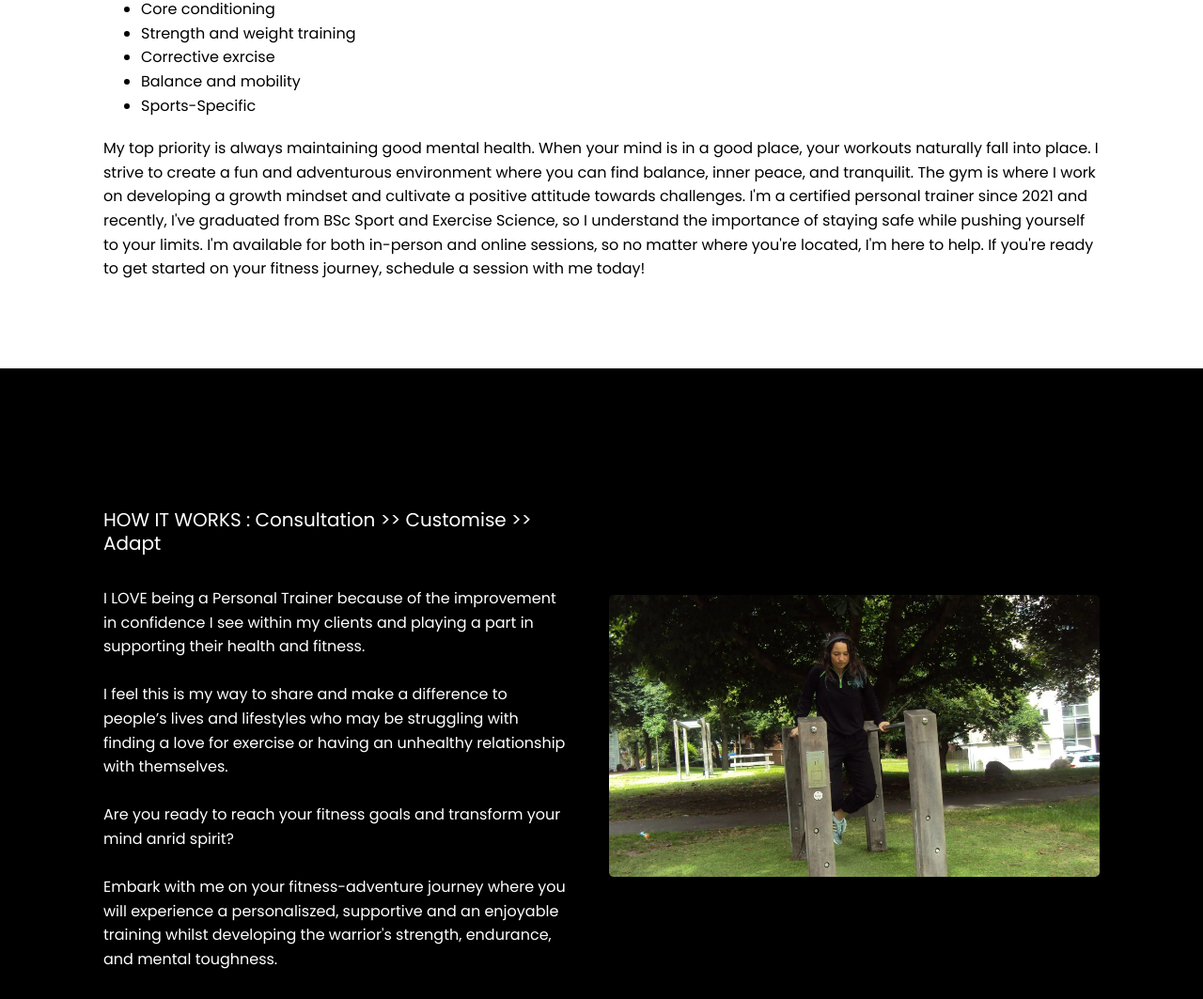
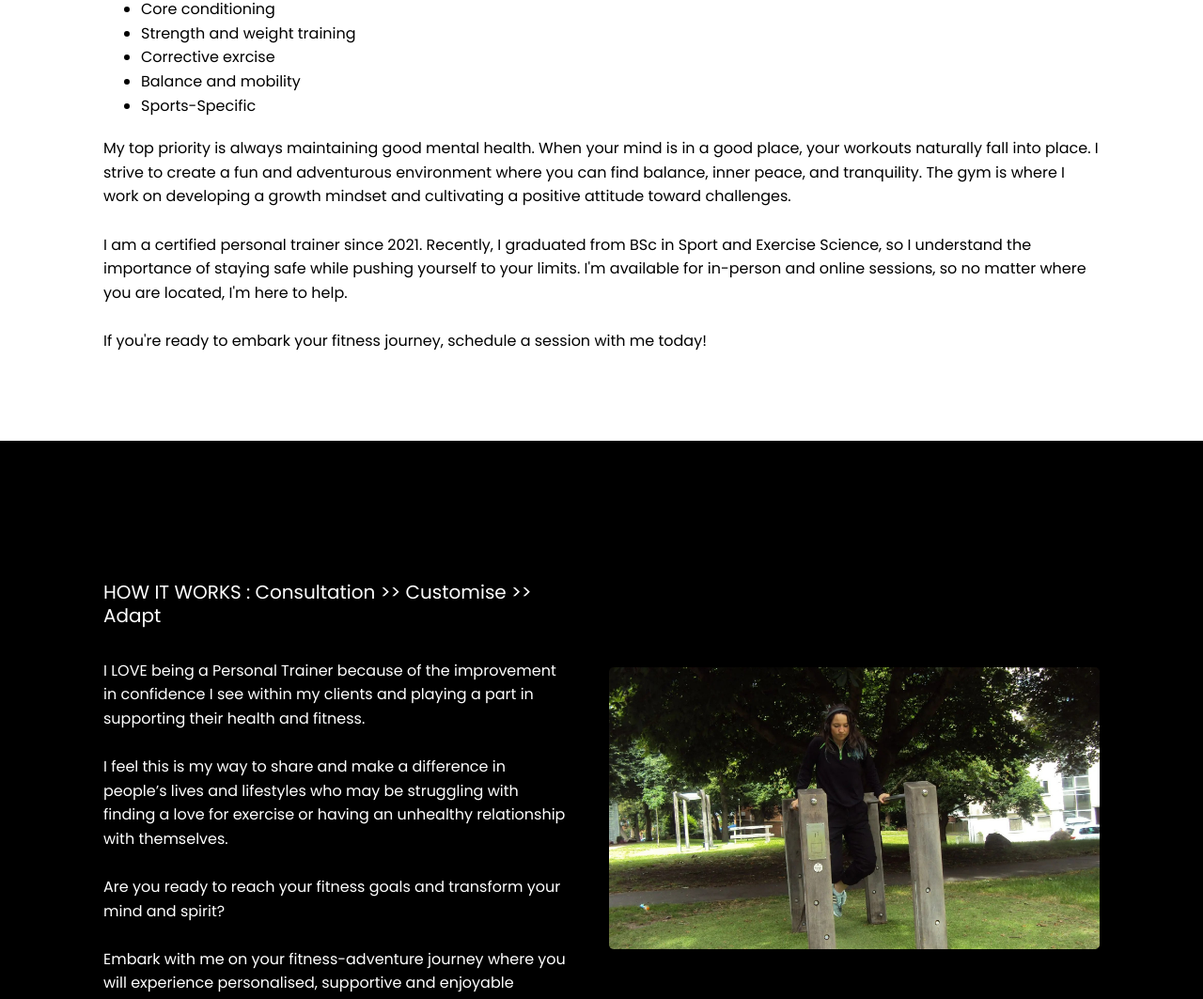
Before and after one commit to Art101-ui/Fitness, a plain HTML site: page public/index.html in a window 1280 px wide. Shown: the part 4514-5577 px from the top of the page at 94% size. Drawn offline with nearby package versions, Linux system fonts and the light colour scheme.

Commit message:
update files

```diff
--- a/public/index.html
+++ b/public/index.html
@@ -6,7 +6,7 @@
     <meta name="viewport" content="width=device-width, initial-scale=1.0" />
     <meta name="theme-color" content="#fb5b5b" />
     <meta
-      name ="description"
+      name="description"
       content="ZARA ANGELS FIT is a personal training business in Greater London, England. We provide professional fitness coaching to help you reach and exceed your health and fitness goals. With our tailored plans and dedicated team, we will help you get fit and stay fit!"
     />
     <meta name="keywords" content="keyword" />
@@ -75,7 +75,8 @@
             <li><a href="#about">About</a></li>
             <li class="sendEmail">
               <a href="#contact" class="email btn"
-                ><i class="fa fa-envelope-o" aria-hidden="true"></i> SEND A MESSAGE</a
+                ><i class="fa fa-envelope-o" aria-hidden="true"></i> SEND A
+                MESSAGE</a
               >
             </li>
           </ul>
@@ -309,8 +310,6 @@
       </div>
     </section>
 
-
-
     <section id="about">
       <div class="container">
         <div class="section_5_container">
@@ -337,15 +336,18 @@
                 My top priority is always maintaining good mental health. When
                 your mind is in a good place, your workouts naturally fall into
                 place. I strive to create a fun and adventurous environment
-                where you can find balance, inner peace, and tranquilit. The gym
-                is where I work on developing a growth mindset and cultivate a
-                positive attitude towards challenges. I'm a certified personal
-                trainer since 2021 and recently, I've graduated from BSc Sport
-                and Exercise Science, so I understand the importance of staying
-                safe while pushing yourself to your limits. I'm available for
-                both in-person and online sessions, so no matter where you're
-                located, I'm here to help. If you're ready to get started on
-                your fitness journey, schedule a session with me today!
+                where you can find balance, inner peace, and tranquility. The
+                gym is where I work on developing a growth mindset and
+                cultivating a positive attitude toward challenges. <br /><br />
+                I am a certified personal trainer since 2021. Recently, I
+                graduated from BSc in Sport and Exercise Science, so I
+                understand the importance of staying safe while pushing yourself
+                to your limits. I'm available for in-person and online sessions,
+                so no matter where you are located, I'm here to help.
+                <br /><br />
+
+                If you're ready to embark your fitness journey, schedule a
+                session with me today!
               </p>
             </div>
           </div>
@@ -364,23 +366,25 @@
               <p>
                 I LOVE being a Personal Trainer because of the improvement in
                 confidence I see within my clients and playing a part in
-                supporting their health and fitness. <br /><br />
+                supporting their health and fitness.
+                <br /><br />
 
-                I feel this is my way to share and make a difference to people’s
+                I feel this is my way to share and make a difference in people’s
                 lives and lifestyles who may be struggling with finding a love
                 for exercise or having an unhealthy relationship with
                 themselves. <br /><br />
 
                 Are you ready to reach your fitness goals and transform your
-                mind anrid spirit? <br /><br />
+                mind and spirit?
+                <br /><br />
 
                 Embark with me on your fitness-adventure journey where you will
-                experience a personaliszed, supportive and an enjoyable training
-                whilst developing the warrior's strength, endurance, and mental
-                toughness.
+                experience personalised, supportive and enjoyable training
+                whilst developing the warrior's strength, endurance, and
+                mental toughness..
               </p>
             </div>
-            <div class="img" >
+            <div class="img">
               <img src="././assets/consultation.jpg" alt="" />
             </div>
           </div>
@@ -470,10 +474,7 @@
                 </p>
               </div>
 
-              <a href="" id="button" >Send Message</a>
-
-
-
+              <a href="" id="button">Send Message</a>
             </form>
           </div>
           <div class="map">
--- a/public/js/script.js
+++ b/public/js/script.js
@@ -42,12 +42,6 @@ const sendEmail = (e) => {
 
 
     axios.post("https://server-art101-ui.vercel.app/sendmail", formData,
-    {
-      headers:{
-        "Access-Control-Allow-Origin": "*",
-        "Access-Control-Allow-Credentials": true
-      }
-    }
     )
     .then(function (response) {
       console.log(response);
@@ -75,49 +69,6 @@ const sendEmail = (e) => {
           }, 3000);
     });
 
-    // let xhr = new XMLHttpRequest();
-    // xhr.open("POST", "https://server-art101-ui.vercel.app/sendmail");
-    // xhr.setRequestHeader('Access-Control-Allow-Origin', '*');
-    // xhr.setRequestHeader("content-type", "application/json");
-
-    // xhr.send(JSON.stringify(formData));
-    //  console.log('ok');
-
-      // xhr.onload = function() {
-
-      //   console.log(xhr.responseText);
-      //   if (== 'success') {
-
-
-
-
-      //    button.textContent = `Send Message`
-
-
-
-      //     inputmsg.innerHTML = `<p class="successText"><i class="fa fa-check" aria-hidden="true"></i> Message sent successfully</p>`;
-      //     setTimeout(() => {
-      //       inputmsg.innerHTML = "";
-      //     }, 3000);
-      //     const inputs = document.querySelectorAll(
-      //       "#name, #email, #phone_no, #post_code, #social_media, #message"
-      //     );
-      //     inputs.forEach((input) => {
-      //       input.value = "";
-      //     });
-      //   } else {
-
-      //     button.textContent = `Send Message`
-      //     inputmsg.innerHTML = `<p class="errorText"><i class="fa fa-exclamation-circle" aria-hidden="true"></i> Something went wrong, try again</p>`;
-      //     setTimeout(() => {
-      //       inputmsg.innerHTML = "";
-      //     }, 3000);
-
-      //   }
-      // };
-
-
-
   }
 
 
```
